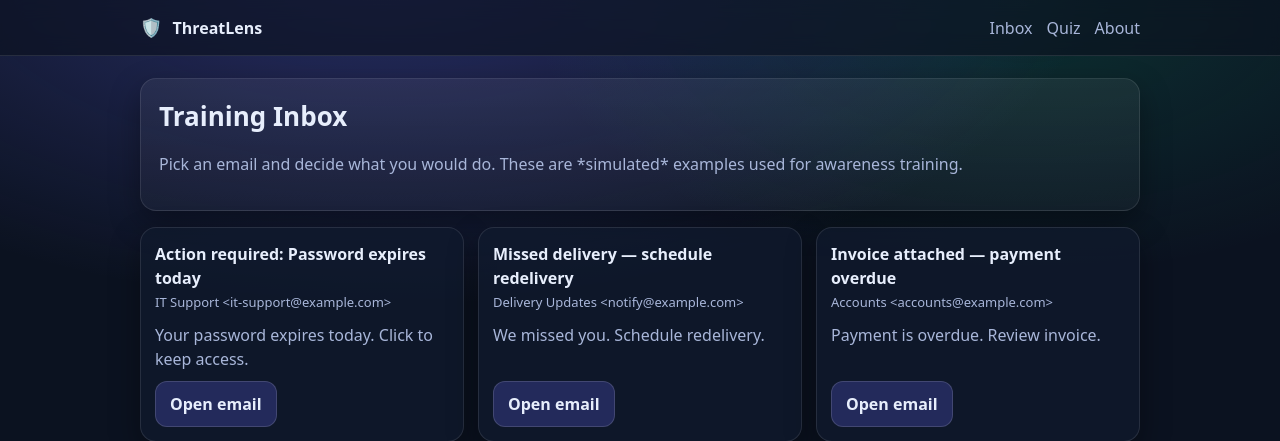
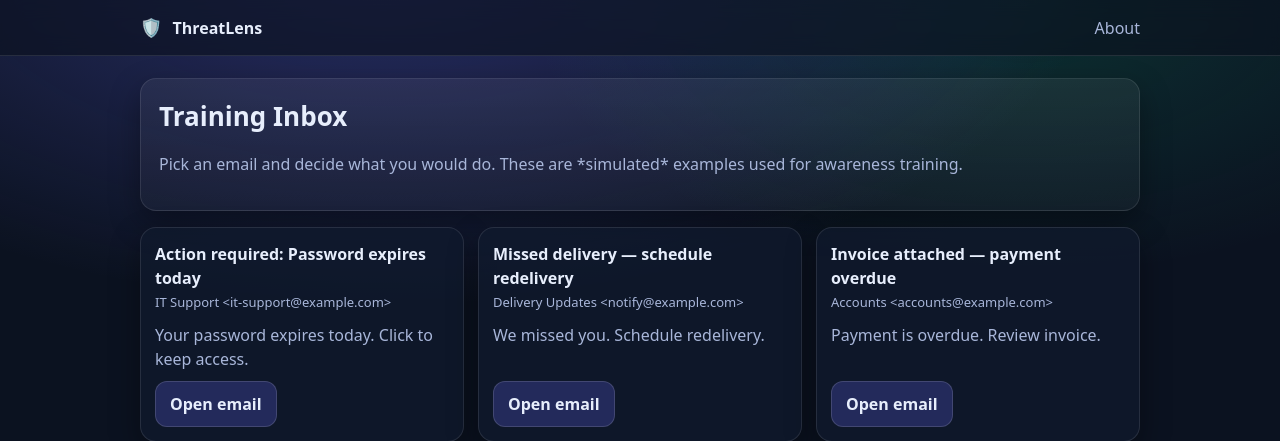
Before and after one commit to Sam5-85/ThreatLens, a Flask app: page / in a window 1280 px wide. Shown: the top 441 px of the page. Run offline with Flask 3, Linux system fonts and the light colour scheme.

Commit message:
Remove Inbox and Quiz links from base template

```diff
--- a/phishing_awareness_flask_render/templates/base.html
+++ b/phishing_awareness_flask_render/templates/base.html
@@ -14,8 +14,7 @@
         <a href="{{ url_for('index') }}">ThreatLens</a>
       </div>
       <nav class="nav">
-        <a href="{{ url_for('index') }}">Inbox</a>
-        <a href="{{ url_for('quiz') }}">Quiz</a>
+
         <a href="{{ url_for('about') }}">About</a>
       </nav>
     </div>
```
